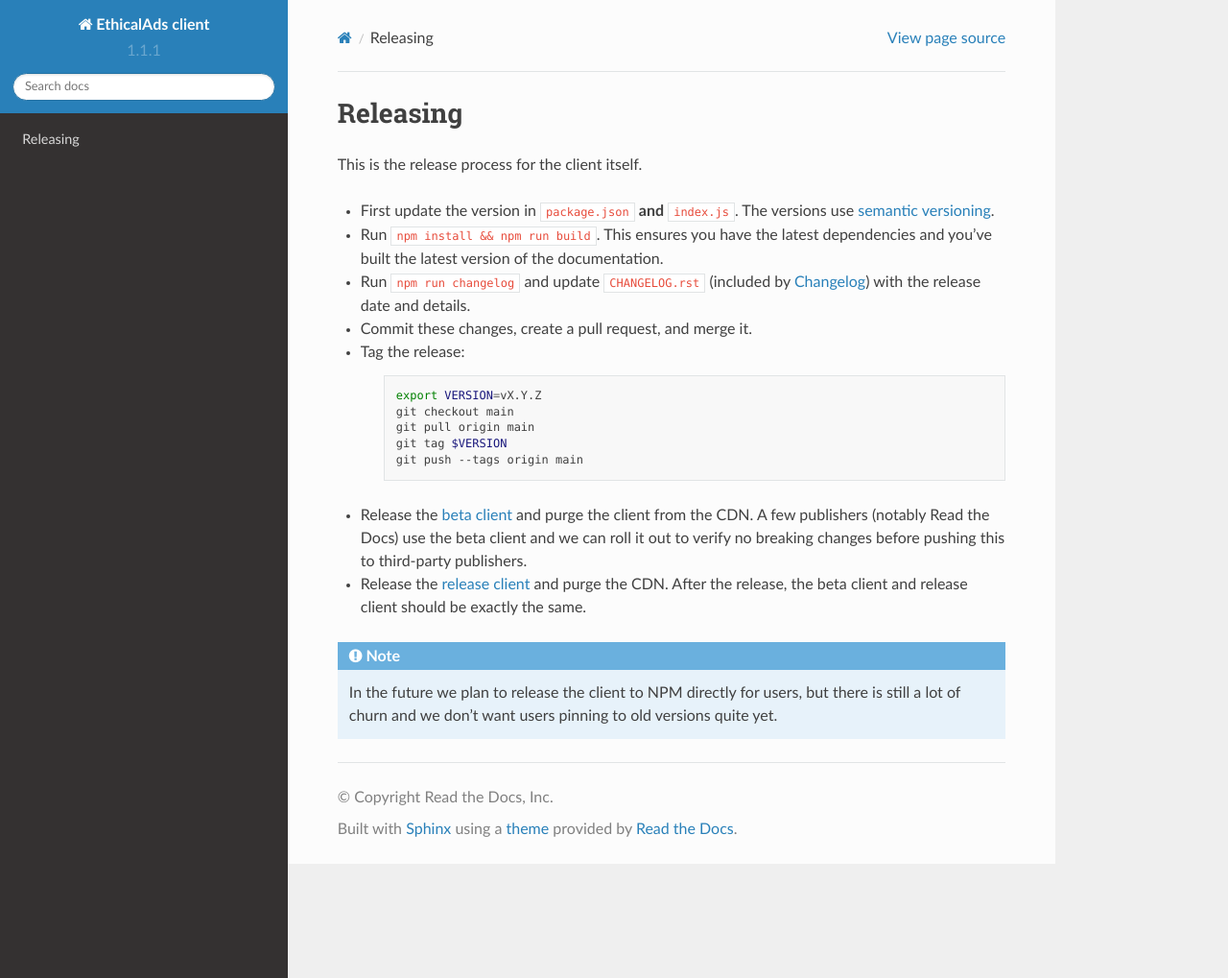
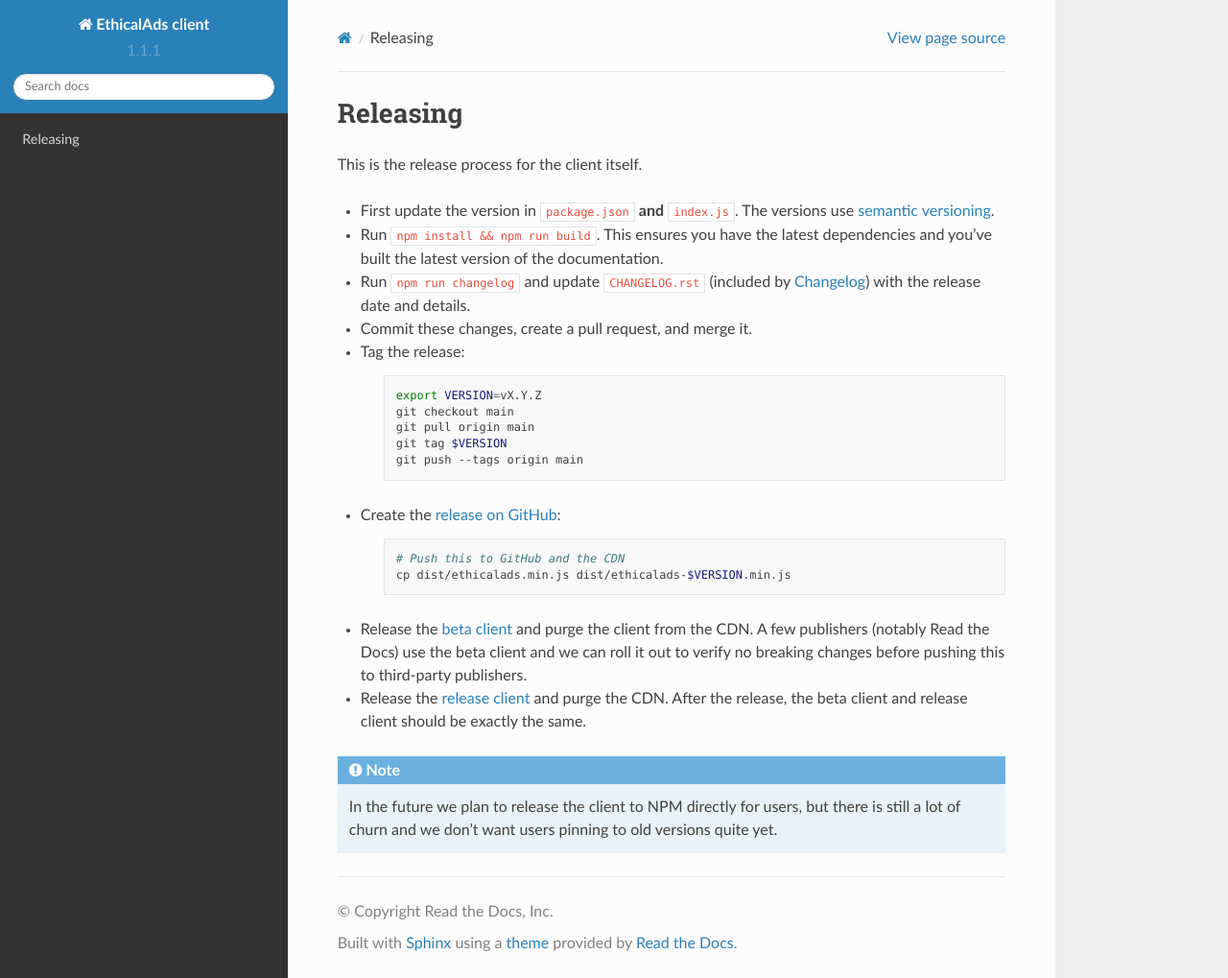
Before and after one commit to readthedocs/ethical-ad-client, a Sphinx documentation site: the page built from docs/releasing.rst, in a window 1280 px wide and 1019 px high. Shown: the whole window at 96% size. Built offline with Sphinx 7.4.7 and the Read the Docs theme 2.0.0, drawn with Linux system fonts in a browser that asks for light colours; comment, search, counter and statistics services are not loaded.

Commit message:
Document the versioning process of the client

```diff
--- a/docs/releasing.rst
+++ b/docs/releasing.rst
@@ -24,6 +24,13 @@ This is the release process for the client itself.
         git tag $VERSION
         git push --tags origin main
 
+* Create the `release on GitHub <https://github.com/readthedocs/ethical-ad-client/releases>`_:
+
+    .. code-block:: bash
+
+        # Push this to GitHub and the CDN
+        cp dist/ethicalads.min.js dist/ethicalads-$VERSION.min.js
+
 * Release the `beta client`_ and purge the client from the CDN.
   A few publishers (notably Read the Docs) use the beta client
   and we can roll it out to verify no breaking changes before pushing this to third-party publishers.
--- a/docs/requirements.txt
+++ b/docs/requirements.txt
@@ -1,2 +1,2 @@
-Sphinx<5
+Sphinx<4
 sphinx-rtd-theme==0.5.2
```
Also changed, not shown: 1 other file.
